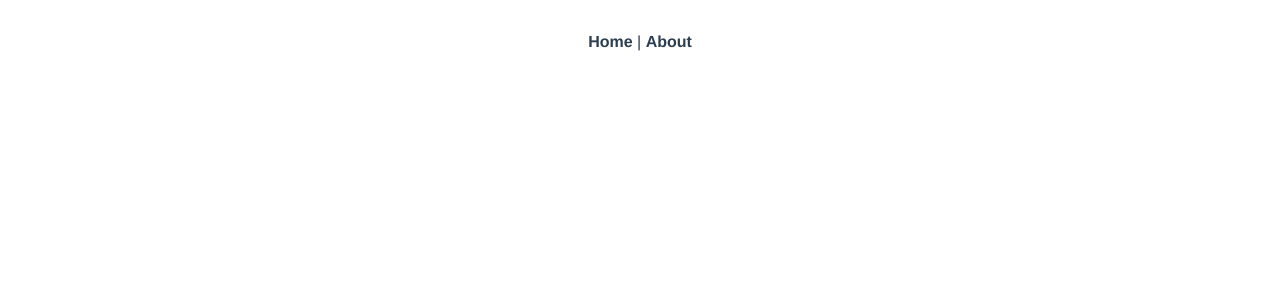
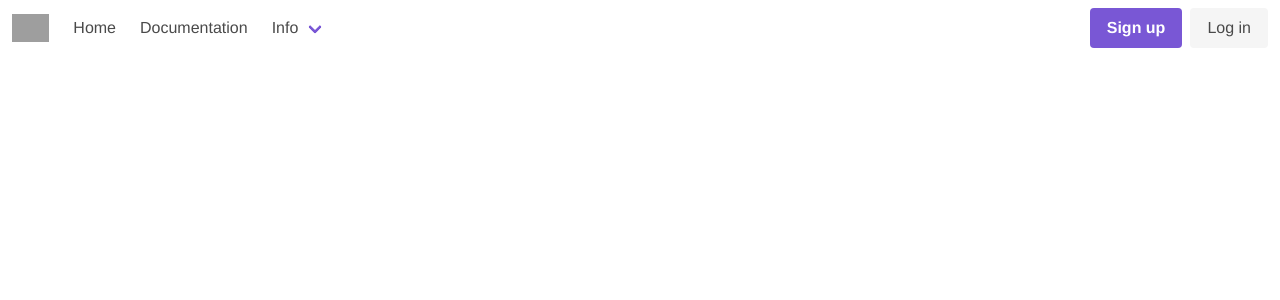
Before and after one commit to je117er/ocg-final-project, a Vue app in the folder web/vaccine-service/: page /vaccine/1 in a window 1280 px wide. Shown: the top 300 px of the page. Built offline with nearby package versions, Linux system fonts and the light colour scheme; grey boxes are pictures that could not be loaded.

Commit message:
Add a fixed navbar demo to frontend

```diff
--- a/web/vaccine-service/src/App.vue
+++ b/web/vaccine-service/src/App.vue
@@ -1,10 +1,7 @@
 <template>
   <div id="app">
-    <div id="nav">
-      <router-link to="/">Home</router-link> |
-      <router-link to="/about">About</router-link>
-    </div>
-    <router-view/>
+    <customer-header></customer-header>
+<!--    <router-view/>-->
   </div>
 </template>
 
@@ -30,3 +27,10 @@
   color: #42b983;
 }
 </style>
+<script>
+import CustomerHeader from './components/CustomerHeader.vue';
+
+export default {
+  components: { CustomerHeader },
+};
+</script>
--- /dev/null
+++ b/web/vaccine-service/src/components/CustomerHeader.vue
@@ -0,0 +1,51 @@
+  <template>
+    <b-navbar fixed-top="true">
+      <template #brand>
+        <b-navbar-item tag="router-link" :to="{ path: '/' }">
+          <img
+            src="https://raw.githubusercontent.com/buefy/buefy/dev/static/img/buefy-logo.png"
+            alt="Lightweight UI components for Vue.js based on Bulma"
+          >
+        </b-navbar-item>
+      </template>
+      <template #start>
+        <b-navbar-item href="#">
+          Home
+        </b-navbar-item>
+        <b-navbar-item href="#">
+          Documentation
+        </b-navbar-item>
+        <b-navbar-dropdown label="Info" hoverable="true">
+          <b-navbar-item href="#">
+            About
+          </b-navbar-item>
+          <b-navbar-item href="#">
+            Contact
+          </b-navbar-item>
+        </b-navbar-dropdown>
+      </template>
+
+      <template #end>
+        <b-navbar-item tag="div">
+          <div class="buttons">
+            <a class="button is-primary">
+              <strong>Sign up</strong>
+            </a>
+            <a class="button is-light">
+              Log in
+            </a>
+          </div>
+        </b-navbar-item>
+      </template>
+    </b-navbar>
+  </template>
+
+<script>
+export default {
+  name: 'CustomerHeader',
+};
+</script>
+
+<style scoped>
+
+</style>
```
Also changed, not shown: 1 other file (tests, documents, lock files or other folders).
